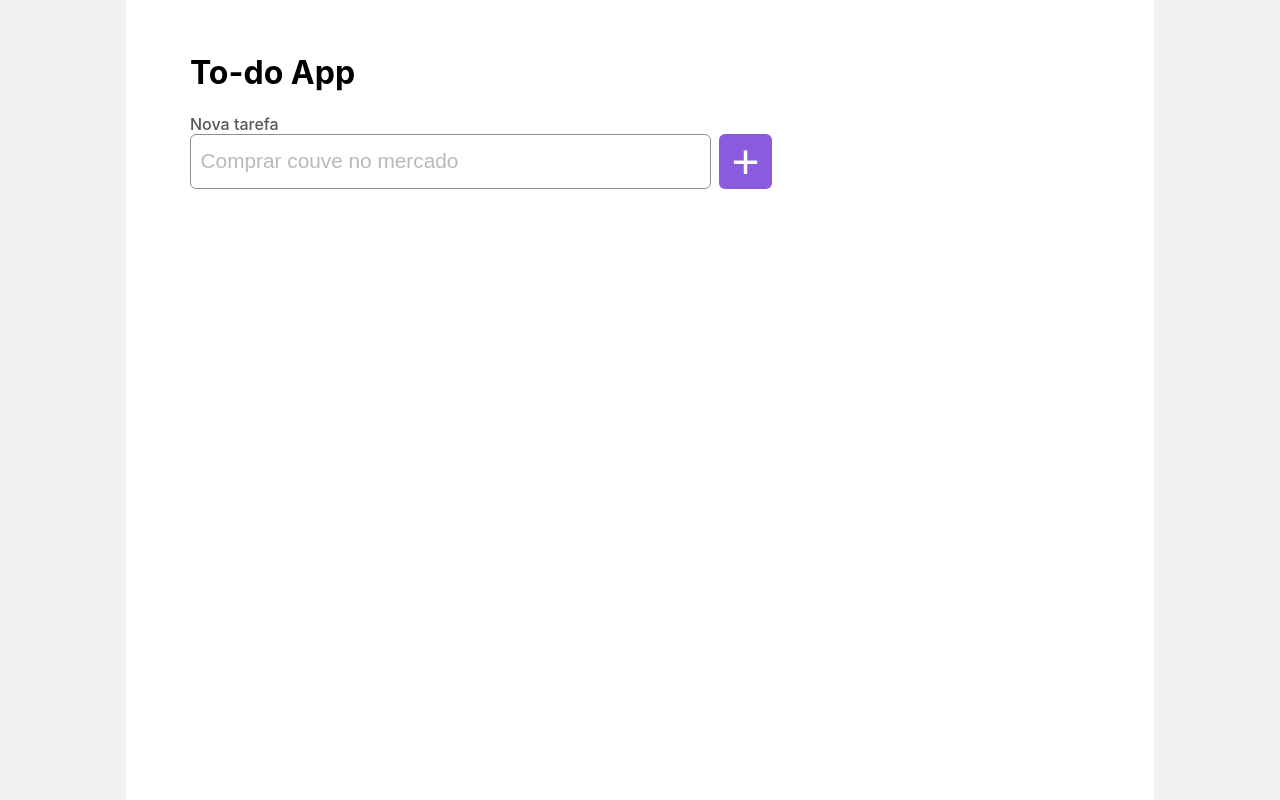
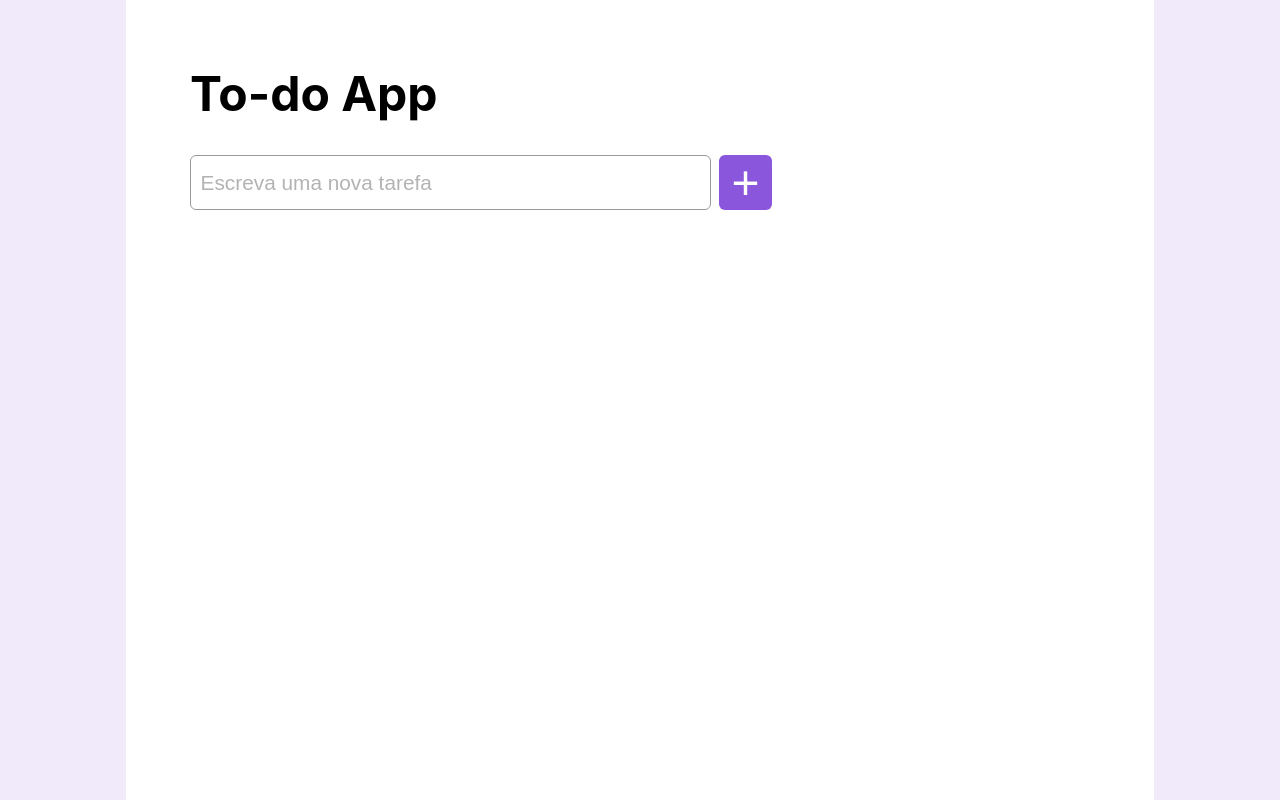
Before and after one commit to luaxi/todo-app, a React (Create React App) app: page / in a window 1280 px wide. Built offline with nearby package versions, Linux system fonts and the light colour scheme.

Commit message:
Updated style

```diff
--- a/src/App.js
+++ b/src/App.js
@@ -1,4 +1,5 @@
 import { useState } from 'react';
+import './styles/global.css';
 import './styles/App.css';
 import Tasks from './Tasks';
 
@@ -44,16 +45,15 @@ function App() {
 
   return (
     <div className="App">
-      <h1>To-do App</h1>
+      <h1 className="title">To-do App</h1>
       <form onSubmit={e => handleSubmit(e)}>
-        <label>Nova tarefa</label>
         <div className="taskForm">
           <input
             className="taskInput"
             type="text"
             onChange={e => handleChange(e)}
             value={newTask}
-            placeholder="Comprar couve no mercado"
+            placeholder="Escreva uma nova tarefa"
             />
           <input
             className="taskSubmit"
@@ -62,6 +62,7 @@ function App() {
           />
         </div>
       </form>
+      <div className="tasksComponent">
         <Tasks
           data={tasks}
           onCheckbox={(is_checked, item_key) => {
@@ -69,6 +70,7 @@ function App() {
           }}
         />
       </div>
+    </div>
   );
 }
 
--- a/src/index.js
+++ b/src/index.js
@@ -1,6 +1,7 @@
 import React from 'react';
 import ReactDOM from 'react-dom';
 
+import './styles/global.css';
 import './styles/index.css';
 
 import App from './App';
--- a/src/styles/App.css
+++ b/src/styles/App.css
@@ -1,3 +1,5 @@
+
+
 .App {
   max-width: 900px;
   min-height: calc(100vh - 4rem);
@@ -7,9 +9,14 @@
   background: white;
 }
 
-label{
-  font-weight: 500;
-  color: #565656;
+h1.title{
+  font-size: 3rem;
+  width: fit-content;
+}
+
+h1.title:hover{
+  color: var(--purple-60);
+  cursor: default;
 }
 
 .taskForm{
@@ -24,23 +31,23 @@ label{
   padding: .6rem;
 
   border-radius: 6px;
-  border: 1px solid rgb(143, 143, 143);
+  border: 1px solid var(--gray-60);
 }
 
 .taskInput:focus{
   outline: 0;
-  box-shadow: 0 0 0 1px hsl(263, 66%, 61%);
+  box-shadow: 0 0 0 1px var(--purple-60);
 }
 
 .taskInput::placeholder{
-  color: rgb(185, 185, 185);
+  color: var(--gray-70);
 }
 
 .taskSubmit{
-  width: 3.3rem;
+  min-width: 3.3rem;
   padding: 0;
 
-  background-color: hsl(263, 66%, 61%);
+  background-color: var(--purple-60);
   color: white;
 
   border: none;
@@ -52,5 +59,9 @@ label{
 }
 
 .taskSubmit:hover{
-  background-color: hsl(263, 66%, 55%);
+  background-color: var(--purple-55);
 }
+
+.tasksComponent{
+  margin-top: 4rem;
+}
--- a/src/styles/Tasks.css
+++ b/src/styles/Tasks.css
@@ -5,8 +5,12 @@ ul{
 
 li{
     font-size: 1.5rem;
-    padding: .6rem;
+    padding: 1rem;
     border-bottom: 1px solid lightgray;
+}
+
+li:first-child{
+    border-top: 1px solid lightgray;
 }
 
 li span{
--- /dev/null
+++ b/src/styles/global.css
@@ -0,0 +1,7 @@
+:root{
+    --gray-60: hsl(0, 0%, 60%);
+    --gray-70: hsl(0, 0%, 70%);
+    --purple-95: hsl(263, 66%, 95%);
+    --purple-60: hsl(263, 66%, 60%);
+    --purple-55: hsl(263, 66%, 55%);
+  }
--- a/src/styles/index.css
+++ b/src/styles/index.css
@@ -1,6 +1,6 @@
 body {
   margin: 0;
-  background: rgb(241, 241, 241);
+  background: var(--purple-95);
   font-family: -apple-system, BlinkMacSystemFont, 'Segoe UI', 'Roboto', 'Oxygen',
     'Ubuntu', 'Cantarell', 'Fira Sans', 'Droid Sans', 'Helvetica Neue',
     sans-serif;
```
Lines whose indentation alone changed are shown as unchanged.
